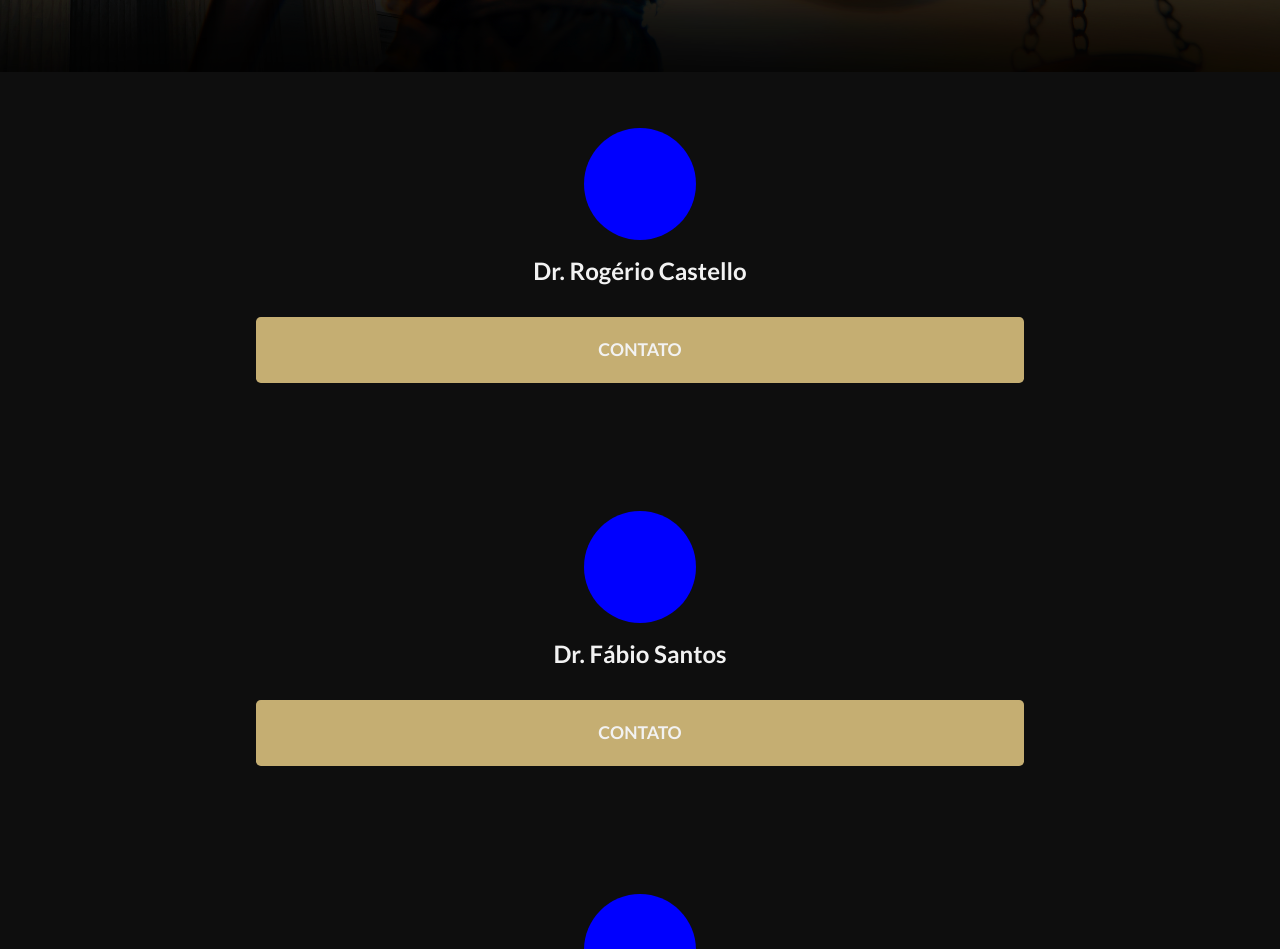
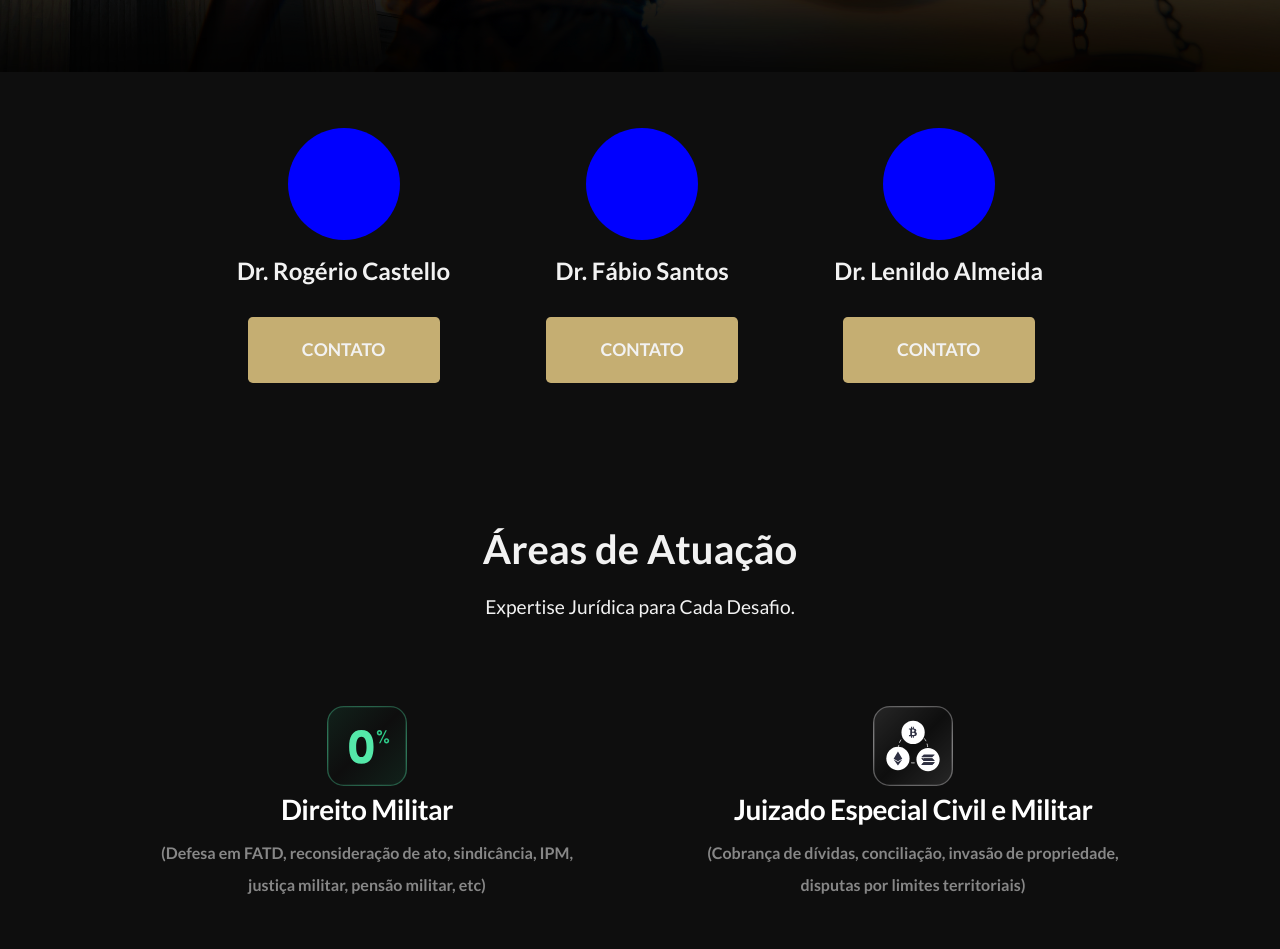
Before and after one commit to caique095/css_advogados, a plain HTML site: page index.html in a window 1280 px wide. Shown: the part 568-1517 px from the top of the page. Drawn offline with Linux system fonts and the light colour scheme.

Commit message:
Responsividade

```diff
--- a/style.css
+++ b/style.css
@@ -66,6 +66,8 @@
 .qsomos_title{
     margin: 1rem 0;
     color: var(--branco);
+
+
 }
 
 .qsomos_button{
@@ -356,3 +358,21 @@
     font-size: 16px;
     max-width: 470px;
   }
+
+
+
+  @media only screen and (min-width: 700px) {
+
+    .qsomos{
+       flex-direction: row;
+    }
+
+    .qsomos_button{
+        width: 15vw;
+    }
+
+    .container{
+        margin: 5rem 0;
+    }
+
+  }
```
